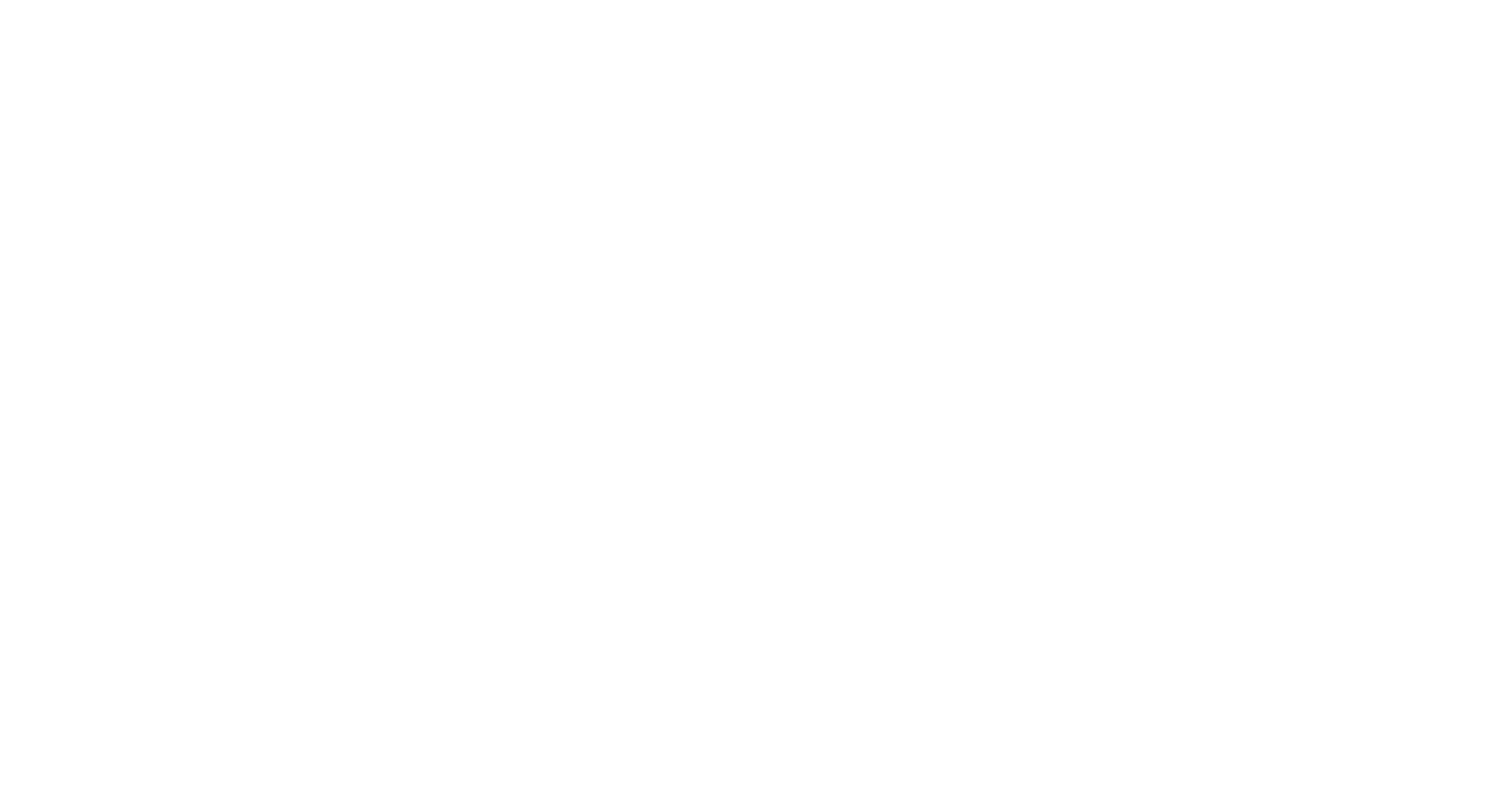
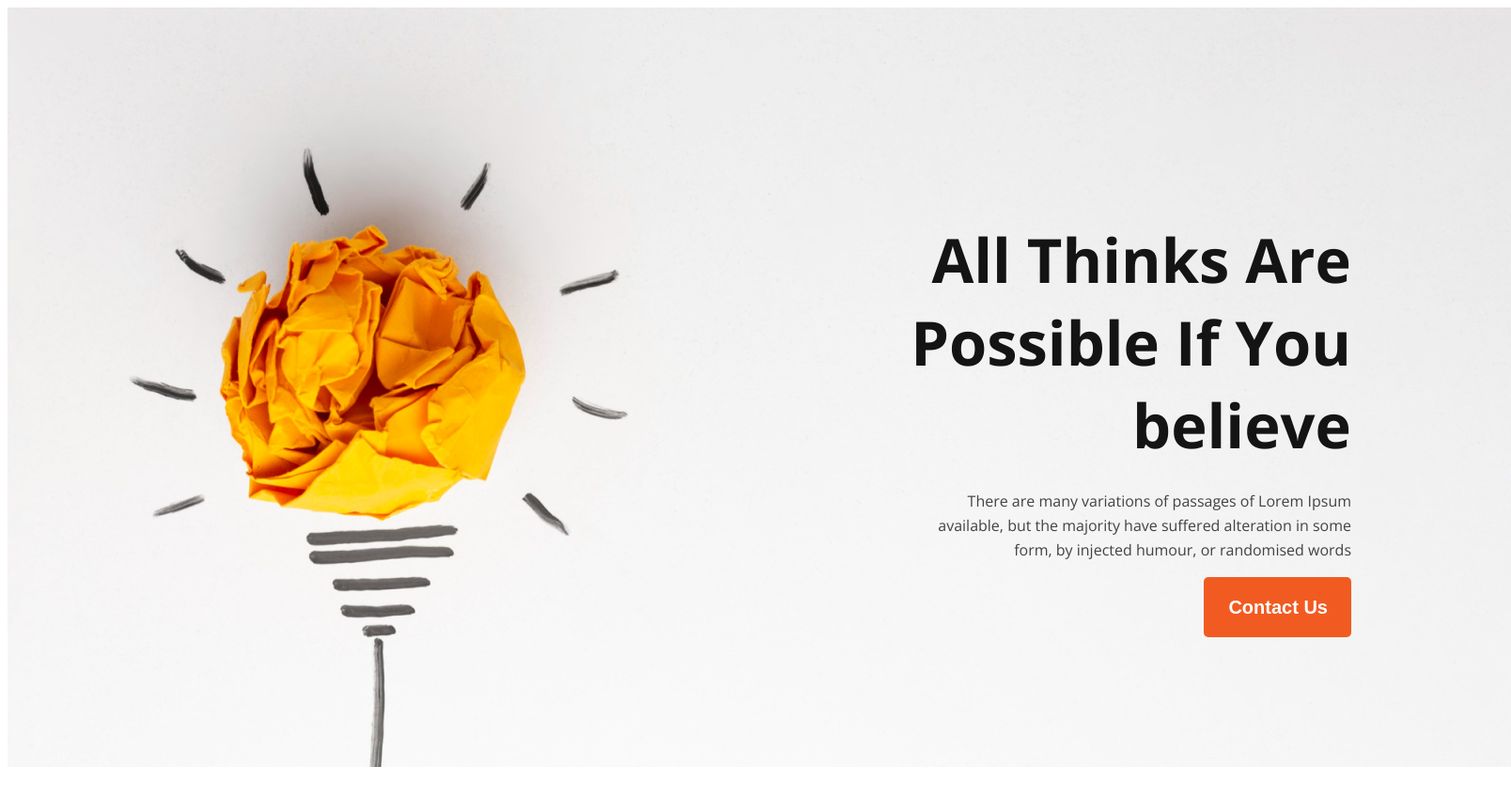
Before and after one commit to pujadasprema23/practice-task-one, a plain HTML site: page index.html in a window 1280 px wide. Shown: the whole page at 94% size, 1608 px wide, since content can reach past the window. Before the commit the page ends 800 px from the top, so only its background shows below. Drawn offline with nearby package versions, Linux system fonts and the light colour scheme.

Commit message:
finished header section

```diff
--- a/index.html
+++ b/index.html
@@ -4,9 +4,26 @@
     <meta charset="UTF-8">
     <meta name="viewport" content="width=device-width, initial-scale=1.0">
     <title>New Year New Me</title>
+    <link rel="preconnect" href="https://fonts.googleapis.com">
+<link rel="preconnect" href="https://fonts.gstatic.com" crossorigin>
+<link href="https://fonts.googleapis.com/css2?family=Open+Sans:ital,wght@0,400;0,700;0,800;1,400&display=swap" rel="stylesheet">
     <link rel="stylesheet" href="newyearnewme.css">
 </head>
 <body>
+    <header>
+        <nav>
+            <div class="banner-container">
+                <h2 class="banner-title">All Thinks Are<br> Possible If You<br> believe</h2>
+                <p class="banner-description">There are many variations of passages of Lorem Ipsum<br> available, but the majority have suffered alteration in some<br> form, by injected humour, or randomised words</p>
+            </div>
+            <div class="button-container">
+                 <button class="common-button">Contact Us</button>
+            </div>
+        </nav>
+    </header>
+    <main></main>
+    <footer>
 
+    </footer>
 </body>
 </html>
--- a/newyearnewme.css
+++ b/newyearnewme.css
@@ -0,0 +1,52 @@
+body{
+    font-family: 'Open Sans', sans-serif;
+}
+/*header section styles*/
+
+header{
+     background-image: url("images/banner/banner1.png");
+      width: 1600px;
+height: 808px;
+}
+
+ nav{
+    padding: 170px;
+ }
+
+.banner-container{
+    /*margin: 216px;*/
+    /*padding:150px;*/
+}
+
+
+.banner-title{
+text-align: right;
+color: #151414;
+font-size: 65px;
+font-style: normal;
+font-weight: 700;
+margin-bottom: 0;
+}
+
+.banner-description{
+    text-align: right;
+    color:  #444343;
+    font-size: 16px;
+font-weight: 400;
+line-height: 26px;
+margin-top: 24px;
+}
+
+.common-button{
+    border-radius: 5px;
+background: #F15B22;
+border: 0;
+color: white;
+padding: 21px 25px 20px 26px;
+font-size: 20px;
+font-weight: 600;
+}
+
+.button-container{
+    text-align: right;
+}
```
